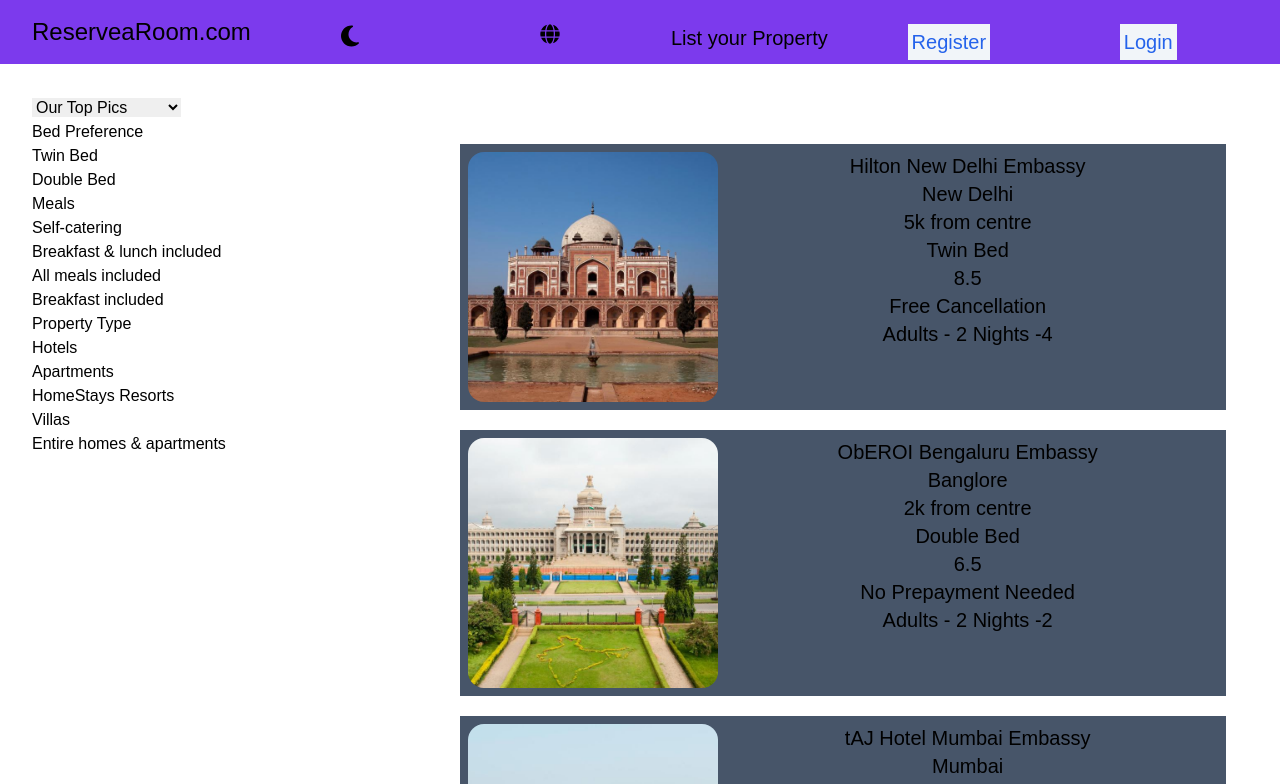
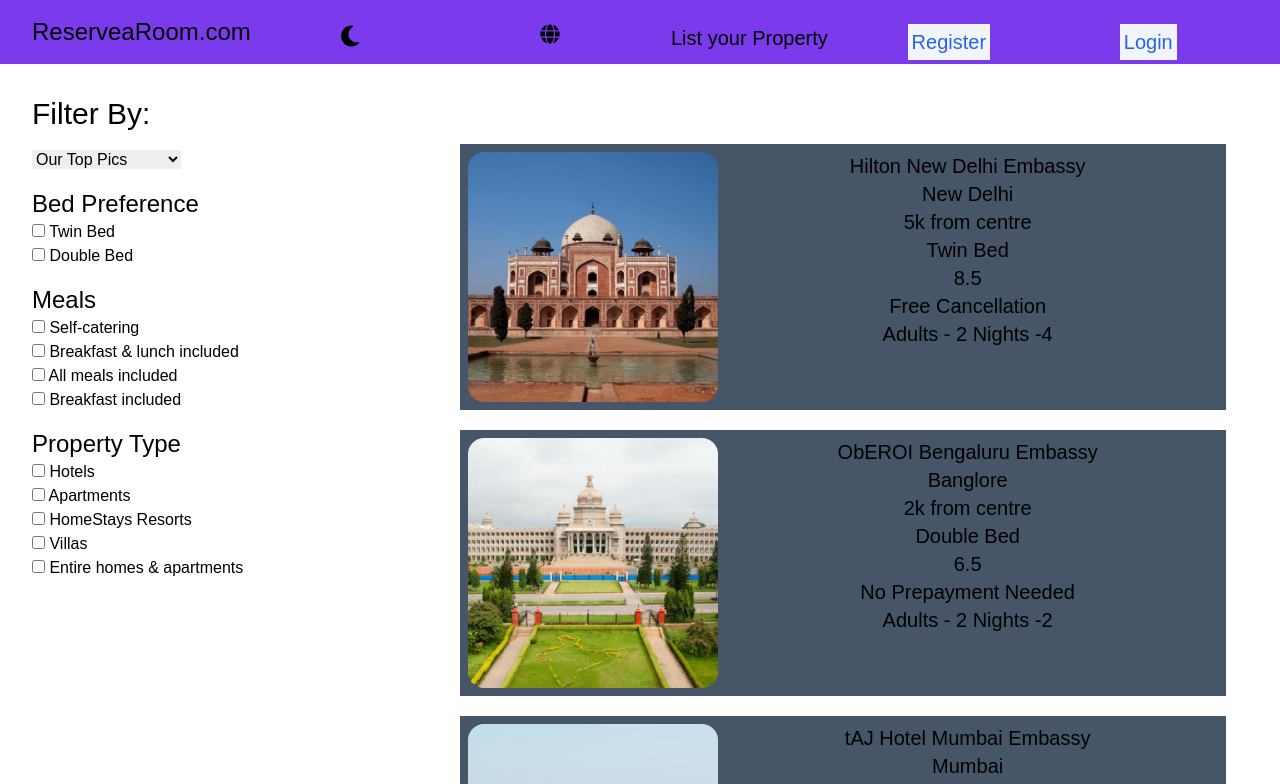
Before and after one commit to sarb001/ReserveaRoom, a React (Vite) app in the folder frontend/: page /filter in a window 1280 px wide. Shown: the top 784 px of the page. Built offline with nearby package versions, Linux system fonts and the light colour scheme; a web font is replaced by a local one.

Commit message:
applyFilter ui -done

```diff
--- a/frontend/src/components/FilterSection/ApplyFilter.jsx
+++ b/frontend/src/components/FilterSection/ApplyFilter.jsx
@@ -4,42 +4,72 @@
   return (
     <div>
 
-                   <div>
+                <div>
+                    <span className='text-3xl'> Filter By: </span>
+                </div>
+
+                   <div className='my-4'>
                             <select>
                               <option value='top-pics'> Our Top Pics </option>
                               <option value='discounts'> Our  Discount First </option>
                             </select>
                     </div>
 
-                    <div>
-                                <span>  Bed Preference </span>
-                                            <ul>
-                                            <li> Twin Bed </li>
-                                            <li> Double Bed </li>
-                                            </ul>
+                    <div  className='my-4'>
+                                <span className='text-2xl'>  Bed Preference </span>
+                                <div>
+                                    <input  type = "checkbox"  />
+                                    <label> Twin Bed </label>
+                                </div>
+                                <div>
+                                    <input  type = "checkbox"  />
+                                    <label> Double Bed </label>
+                                </div>
                    </div>
 
-                    <div>
-                            <span> Meals </span>
-                              <ul>
-                                <li> Self-catering </li>
-                                <li> Breakfast & lunch included </li>
-                                <li> All meals included </li>
-                                <li> Breakfast included </li>
-                              </ul>
+                    <div  className='my-4'>
+                            <span className='text-2xl'> Meals </span>
+                                <div>
+                                        <input  type = "checkbox"  />
+                                        <label> Self-catering </label>
+                                </div>
+                                <div>
+                                        <input  type = "checkbox"  />
+                                        <label>  Breakfast & lunch included </label>
+                                </div>
+                                <div>
+                                        <input  type = "checkbox"  />
+                                        <label>   All meals included </label>
+                                </div>
+                                <div>
+                                        <input  type = "checkbox"  />
+                                        <label>  Breakfast included </label>
+                                </div>
                     </div>
 
-                    <div>
-                            <span> Property Type </span>
-                              <ul>
-                                <li> Hotels </li>
-                                <li> Apartments </li>
-                                <li> HomeStays Resorts </li>
-                                <li> Villas </li>
-                                <li> Entire homes & apartments </li>
-                              </ul>
+                    <div  className='my-4'>
+                            <span className='text-2xl'> Property Type  </span>
+                                <div>
+                                        <input  type = "checkbox"  />
+                                        <label> Hotels </label>
+                                </div>
+                                <div>
+                                        <input  type = "checkbox"  />
+                                        <label> Apartments </label>
+                                </div>
+                                <div>
+                                        <input  type = "checkbox"  />
+                                        <label> HomeStays Resorts </label>
+                                </div>
+                                <div>
+                                        <input  type = "checkbox"  />
+                                        <label> Villas </label>
+                                </div>
+                                <div>
+                                        <input  type = "checkbox"  />
+                                        <label> Entire homes & apartments </label>
+                                </div>
                     </div>
-
     </div>
   )
 }
```
